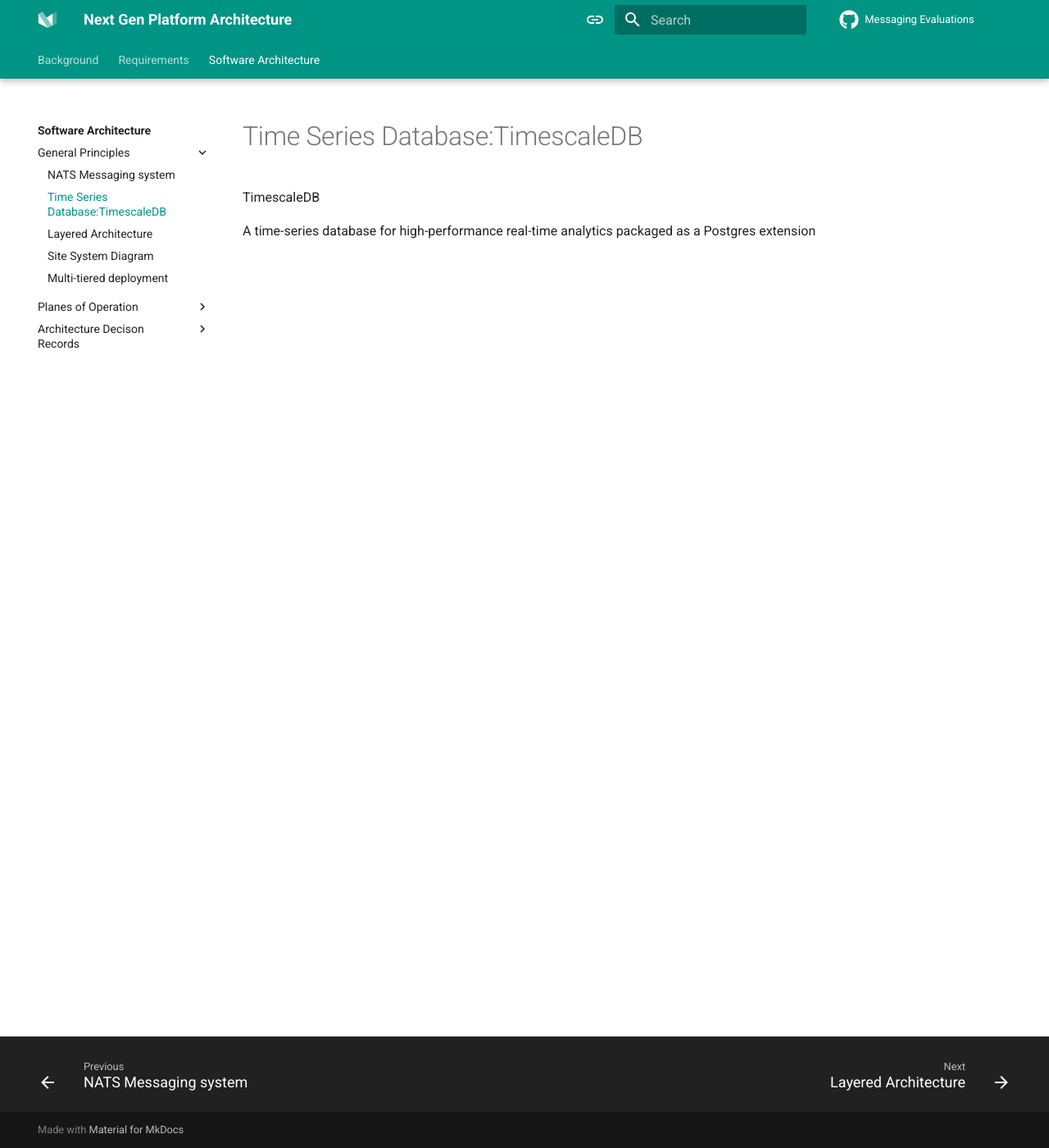
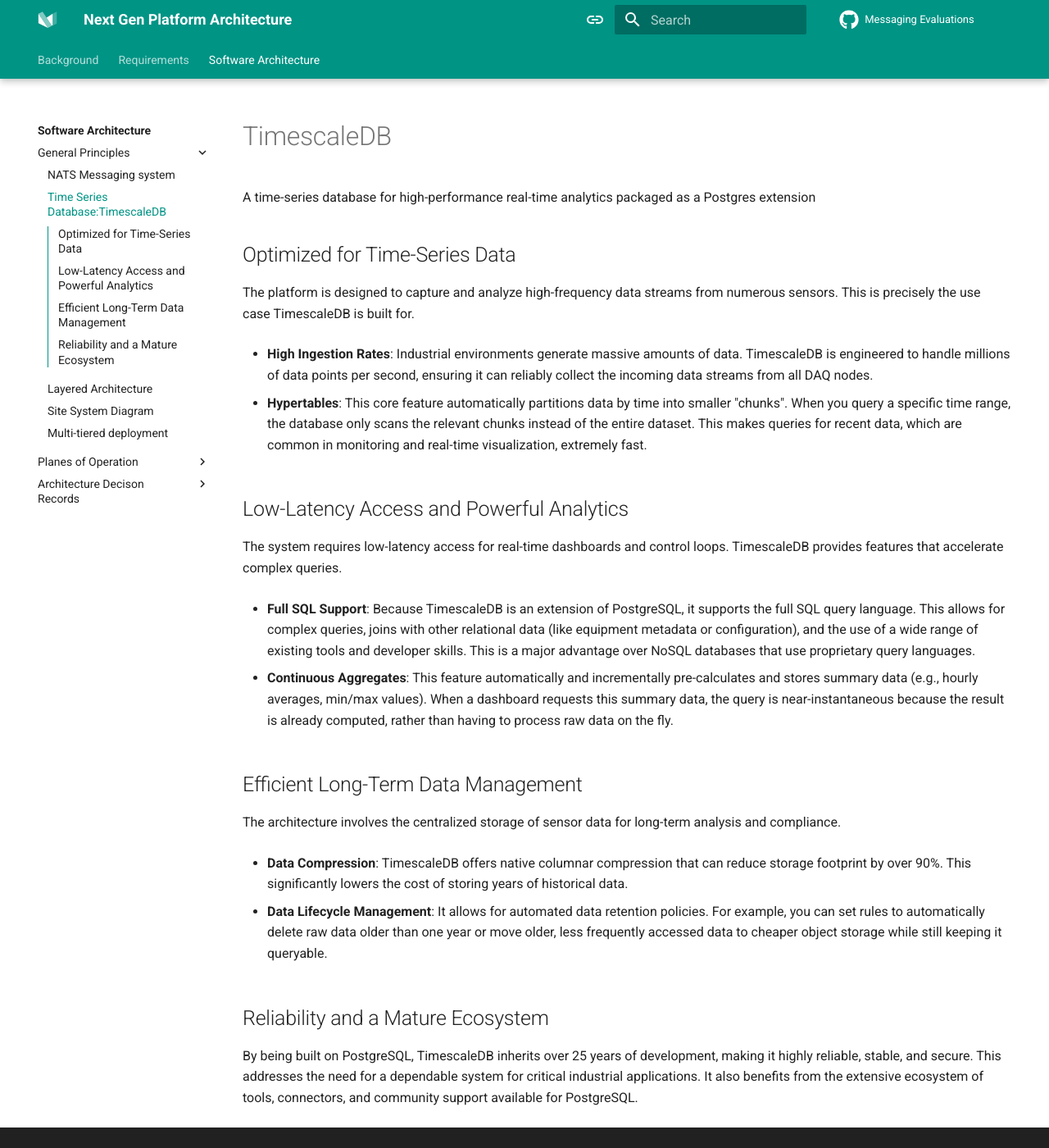
Before and after one commit to Cylon5/DOCS, an MkDocs documentation site: the page built from docs/arch/principles/TSDB.md, in a window 1280 px wide and 1400 px high. Shown: the whole window at 82% size. Built offline with MkDocs 1.6.1 and Material for MkDocs 9.7.7, drawn with Linux system fonts in a browser that asks for light colours.

Commit message:
updated TSDB.md

```diff
--- a/docs/arch/principles/TSDB.md
+++ b/docs/arch/principles/TSDB.md
@@ -1,3 +1,31 @@
-TimescaleDB
+# TimescaleDB
 
 A time-series database for high-performance real-time analytics packaged as a Postgres extension
+
+## Optimized for Time-Series Data
+
+The platform is designed to capture and analyze high-frequency data streams from numerous sensors. This is precisely the use case TimescaleDB is built for.
+
+* **High Ingestion Rates**: Industrial environments generate massive amounts of data. TimescaleDB is engineered to handle millions of data points per second, ensuring it can reliably collect the incoming data streams from all DAQ nodes.
+
+* **Hypertables**: This core feature automatically partitions data by time into smaller "chunks". When you query a specific time range, the database only scans the relevant chunks instead of the entire dataset. This makes queries for recent data, which are common in monitoring and real-time visualization, extremely fast.
+
+## Low-Latency Access and Powerful Analytics
+
+The system requires low-latency access for real-time dashboards and control loops. TimescaleDB provides features that accelerate complex queries.
+
+* **Full SQL Support**: Because TimescaleDB is an extension of PostgreSQL, it supports the full SQL query language. This allows for complex queries, joins with other relational data (like equipment metadata or configuration), and the use of a wide range of existing tools and developer skills. This is a major advantage over NoSQL databases that use proprietary query languages.
+
+* **Continuous Aggregates**: This feature automatically and incrementally pre-calculates and stores summary data (e.g., hourly averages, min/max values). When a dashboard requests this summary data, the query is near-instantaneous because the result is already computed, rather than having to process raw data on the fly.
+
+## Efficient Long-Term Data Management
+
+The architecture involves the centralized storage of sensor data for long-term analysis and compliance.
+
+* **Data Compression**: TimescaleDB offers native columnar compression that can reduce storage footprint by over 90%. This significantly lowers the cost of storing years of historical data.
+
+* **Data Lifecycle Management**: It allows for automated data retention policies. For example, you can set rules to automatically delete raw data older than one year or move older, less frequently accessed data to cheaper object storage while still keeping it queryable.
+
+## Reliability and a Mature Ecosystem
+
+By being built on PostgreSQL, TimescaleDB inherits over 25 years of development, making it highly reliable, stable, and secure. This addresses the need for a dependable system for critical industrial applications. It also benefits from the extensive ecosystem of tools, connectors, and community support available for PostgreSQL.
```
